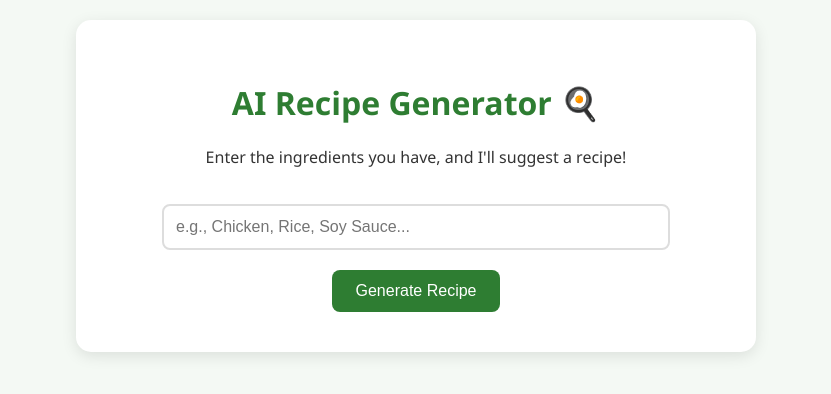
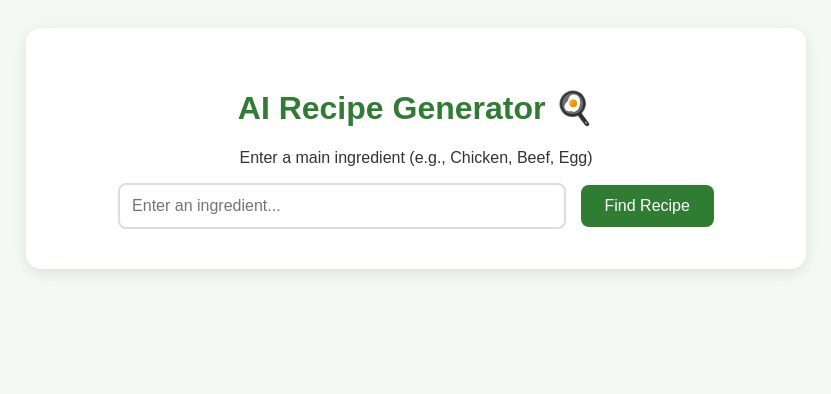
Before and after one commit to marlupatz/New-AI-Recipe-Generator, a plain HTML site: page index.html in a window 1280 px wide. Shown: the whole page, without its empty margins (224-1055 px from the left). Drawn offline with Linux system fonts and the light colour scheme.

Commit message:
Add files via upload

```diff
--- a/index.html
+++ b/index.html
@@ -5,108 +5,69 @@
     <meta name="viewport" content="width=device-width, initial-scale=1.0">
     <title>AI Recipe Generator</title>
     <style>
-        body {
-            font-family: 'Segoe UI', Tahoma, Geneva, Verdana, sans-serif;
-            background-color: #f4f9f4;
-            color: #333;
-            margin: 0;
-            padding: 20px;
-            display: flex;
-            justify-content: center;
-        }
-        .container {
-            background-color: white;
-            padding: 40px;
-            border-radius: 15px;
-            box-shadow: 0 4px 15px rgba(0,0,0,0.1);
-            max-width: 600px;
-            width: 100%;
-            text-align: center;
-        }
-        h1 {
-            color: #2e7d32;
-        }
-        input[type="text"] {
-            width: 80%;
-            padding: 12px;
-            margin-top: 20px;
-            border: 2px solid #ddd;
-            border-radius: 8px;
-            font-size: 16px;
-        }
-        button {
-            background-color: #2e7d32;
-            color: white;
-            border: none;
-            padding: 12px 24px;
-            font-size: 16px;
-            margin-top: 20px;
-            border-radius: 8px;
-            cursor: pointer;
-        }
-        button:hover {
-            background-color: #1b5e20;
-        }
-        .recipe-output {
-            margin-top: 30px;
-            text-align: left;
-            background-color: #f9f9f9;
-            padding: 20px;
-            border-radius: 10px;
-            border-left: 5px solid #2e7d32;
-            display: none;
-        }
-        .recipe-title {
-            font-weight: bold;
-            font-size: 20px;
-            margin-bottom: 10px;
-            color: #2e7d32;
-        }
+        body { font-family: sans-serif; background-color: #f4f9f4; color: #333; display: flex; justify-content: center; padding: 20px; }
+        .container { background: white; padding: 40px; border-radius: 15px; box-shadow: 0 4px 15px rgba(0,0,0,0.1); max-width: 700px; width: 100%; text-align: center; }
+        h1 { color: #2e7d32; }
+        input { width: 60%; padding: 12px; border: 2px solid #ddd; border-radius: 8px; font-size: 16px; }
+        button { background: #2e7d32; color: white; border: none; padding: 12px 24px; font-size: 16px; border-radius: 8px; cursor: pointer; margin-left: 10px; }
+        button:hover { background: #1b5e20; }
+        .recipe-output { margin-top: 30px; text-align: left; display: none; }
+        .recipe-header { display: flex; align-items: center; gap: 20px; border-bottom: 2px solid #eee; padding-bottom: 20px; margin-bottom: 20px; }
+        .recipe-img { width: 150px; height: 150px; object-fit: cover; border-radius: 10px; }
+        h3 { color: #2e7d32; }
+        .instructions { white-space: pre-wrap; background: #f9f9f9; padding: 15px; border-radius: 8px; line-height: 1.6; }
     </style>
 </head>
 <body>
-
     <div class="container">
         <h1>AI Recipe Generator 🍳</h1>
-        <p>Enter the ingredients you have, and I'll suggest a recipe!</p>
-
-        <input type="text" id="ingredients" placeholder="e.g., Chicken, Rice, Soy Sauce...">
-        <br>
-        <button onclick="generateRecipe()">Generate Recipe</button>
-
-        <div id="result" class="recipe-output">
-            <div id="outputTitle" class="recipe-title"></div>
-            <div id="outputText"></div>
+        <p>Enter a main ingredient (e.g., Chicken, Beef, Egg)</p>
+        <div>
+            <input type="text" id="ingredientInput" placeholder="Enter an ingredient...">
+            <button onclick="getRecipe()">Find Recipe</button>
+        </div>
+        <div id="recipeResult" class="recipe-output">
+            <div class="recipe-header">
+                <img id="mealImg" class="recipe-img" src="" alt="Food Image">
+                <div><h2 id="mealTitle" style="margin:0; color:#2e7d32;"></h2></div>
+            </div>
+            <h3>Ingredients:</h3>
+            <ul id="ingredientsList"></ul>
+            <h3>Instructions:</h3>
+            <div id="instructions" class="instructions"></div>
         </div>
     </div>
-
     <script>
-        function generateRecipe() {
-            const input = document.getElementById('ingredients').value;
-            const outputBox = document.getElementById('result');
-            const outputTitle = document.getElementById('outputTitle');
-            const outputText = document.getElementById('outputText');
-
-            if (input.trim() === "") {
-                alert("Please enter some ingredients first!");
-                return;
+        async function getRecipe() {
+            const input = document.getElementById('ingredientInput').value.trim();
+            const resultBox = document.getElementById('recipeResult');
+            if (!input) { alert("Please enter an ingredient!"); return; }
+            try {
+                const response = await fetch(`https://www.themealdb.com/api/json/v1/1/filter.php?i=${input}`);
+                const data = await response.json();
+                if (data.meals) {
+                    const randomMeal = data.meals[Math.floor(Math.random() * data.meals.length)];
+                    const details = await fetch(`https://www.themealdb.com/api/json/v1/1/lookup.php?i=${randomMeal.idMeal}`);
+                    const detailsData = await details.json();
+                    displayRecipe(detailsData.meals[0]);
+                } else { alert("No recipes found!"); }
+            } catch (e) { alert("Error finding recipe. Try again!"); }
+        }
+        function displayRecipe(meal) {
+            document.getElementById('mealTitle').innerText = meal.strMeal;
+            document.getElementById('mealImg').src = meal.strMealThumb;
+            document.getElementById('instructions').innerText = meal.strInstructions;
+            const list = document.getElementById('ingredientsList');
+            list.innerHTML = "";
+            for (let i = 1; i <= 20; i++) {
+                if (meal[`strIngredient${i}`]) {
+                    const li = document.createElement('li');
+                    li.innerText = `${meal[`strMeasure${i}`]} ${meal[`strIngredient${i}`]}`;
+                    list.appendChild(li);
+                }
             }
-
-            // Simulating an AI response
-            outputBox.style.display = "block";
-            outputTitle.innerText = "Suggested Recipe: Homestyle " + input.split(',')[0] + " Delight";
-            outputText.innerHTML = `
-                <p><strong>Based on your ingredients (${input}), here is a simple idea:</strong></p>
-                <ul>
-                    <li>Prepare your ${input}.</li>
-                    <li>Sauté with garlic and onions until fragrant.</li>
-                    <li>Season with salt, pepper, and a pinch of herbs.</li>
-                    <li>Simmer for 20 minutes on low heat.</li>
-                    <li>Serve hot and enjoy!</li>
-                </ul>
-            `;
+            document.getElementById('recipeResult').style.display = "block";
         }
     </script>
-
 </body>
 </html>
```
